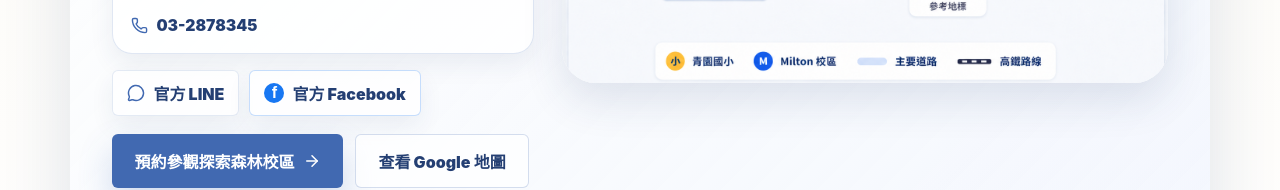
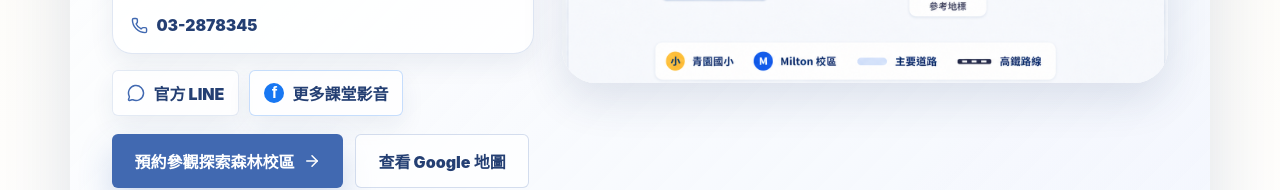
Before and after one commit to cjwjimmy/milton-official-website, a React (Vite) app: page / in a window 1280 px wide. Shown: the part 3751-3941 px from the top of the page. Built offline with nearby package versions, Linux system fonts and the light colour scheme.

Commit message:
Rename Facebook link to classroom videos

```diff
--- a/src/main.jsx
+++ b/src/main.jsx
@@ -1491,7 +1491,7 @@ function ContactSection() {
             <a href={LINE_URL} target="_blank" rel="noreferrer"><MessageCircle />官方 LINE</a>
             <a className="facebook-contact-link" href={FACEBOOK_URL} target="_blank" rel="noreferrer">
               <span className="facebook-mark" aria-hidden="true">f</span>
-              官方 Facebook
+              更多課堂影音
             </a>
           </div>
           <div className="campus-map-actions">
```
